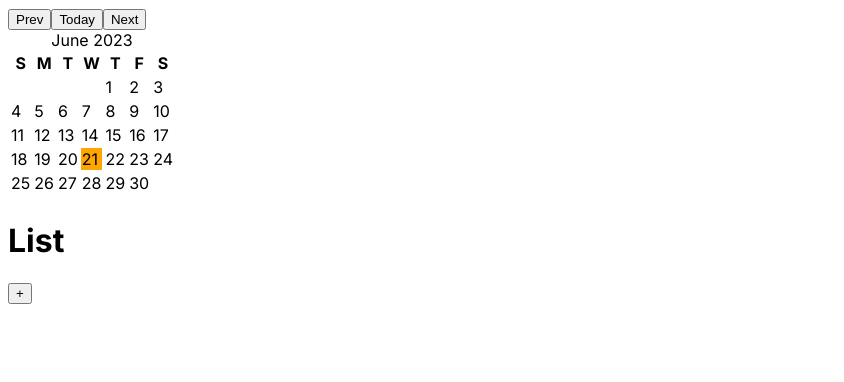
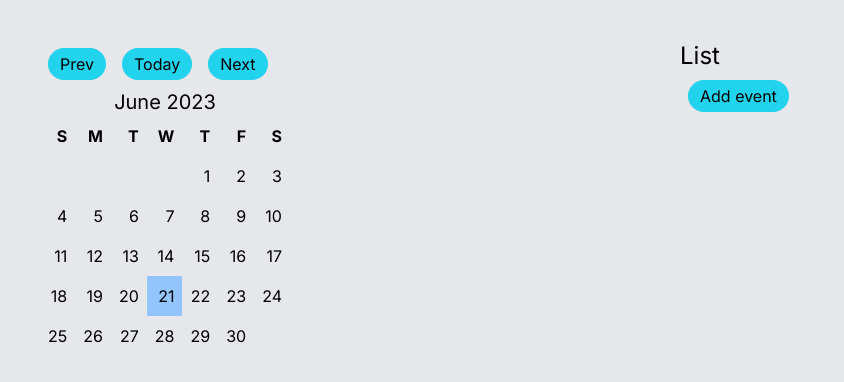
Before and after one commit to snkdrel/calendar-next, a Next.js app: page / in a window 1280 px wide. Shown: the top 382 px of the page, without its empty margins (0-844 px from the left). Built offline with nearby package versions, Linux system fonts and the light colour scheme.

Commit message:
Add style

```diff
--- a/app/globals.css
+++ b/app/globals.css
@@ -1,7 +1,51 @@
+@tailwind base;
+@tailwind component;
+@tailwind utilities;
+
+body {
+    @apply bg-gray-200;
+}
+
+button {
+    @apply rounded-full bg-cyan-400 px-3 py-1 m-2 place-content-center hover:bg-cyan-300 active:bg-cyan-500;
+}
+
+th, td {
+    @apply text-right p-2;
+}
+
+.otherDay {
+    @apply hover:bg-gray-300;
+}
+
+h1 {
+    @apply text-2xl;
+}
+
 .today {
-    background-color: grey;
+    @apply bg-blue-400;
 }
 
 .selected {
-    background-color: orange;
+    @apply bg-blue-300;
 }
+
+dialog {
+    @apply open:w-1/2 border-2 border-black bg-gray-100 text-lg;
+}
+
+legend {
+    @apply text-xl font-semibold;
+}
+
+form {
+    @apply flex flex-col;
+}
+
+label {
+    @apply m-1;
+}
+
+input {
+    @apply m-1 bg-gray-200 ml-2;
+}
--- a/app/page.js
+++ b/app/page.js
@@ -12,7 +12,7 @@ export default function Home() {
   }
 
   return (
-    <main>
+    <main className='w-full flex'>
       <CalendarController onClickCell={handleClickOnCell} selectedDay={selectedDay}/>
       <ListController selectedDay={selectedDay}/>
     </main>
--- a/components/Calendar.js
+++ b/components/Calendar.js
@@ -6,8 +6,8 @@ export default function Calendar({firstOfMonth, daysOnFirstWeek, lastDay, today,
                     'July', 'August', 'September', 'October', 'November', 'December'];
 
     return (
-        <table>
-            <caption>{ months[firstOfMonth.getMonth()] + ' ' + firstOfMonth.getFullYear()}</caption>
+        <table className='table-auto'>
+            <caption className='text-xl'>{ months[firstOfMonth.getMonth()] + ' ' + firstOfMonth.getFullYear()}</caption>
             <thead>
             <tr>
                 <th>S</th>
--- a/components/CalendarController.js
+++ b/components/CalendarController.js
@@ -55,7 +55,7 @@ export default function CalendarController({ onClickCell, selectedDay }) {
     }
 
     return (
-        <div>
+        <div className="w-1/2 m-10">
             <button onClick={handlePrevClick}>Prev</button>
             <button onClick={handleTodayClick}>Today</button>
             <button onClick={handleNextClick}>Next</button>
--- a/components/Form.js
+++ b/components/Form.js
@@ -4,23 +4,30 @@ export default function Form({ onClickCancel, clickSubmit }) {
             <form onSubmit={clickSubmit}>
                 <legend>Add an event</legend>
 
-                <label htmlFor="name">Name: </label>
-                <input type="text" id="name" name="name"></input>
+                <label htmlFor="name">Name:
+                    <input type="text" id="name" name="name"></input>
+                </label>
 
-                <label htmlFor="description">Description: </label>
-                <input type="text" id="description" name="description"></input>
+                <label htmlFor="description">Description:
+                    <input type="text" id="description" name="description"></input>
+                </label>
 
-                <label htmlFor="start">Start: </label>
-                <input type="time" id="start" name="start"></input>
+                <label htmlFor="start">Start:
+                    <input type="time" id="start" name="start"></input>
+                </label>
 
-                <label htmlFor="end">End: </label>
-                <input type="time" id="end" name="end"></input>
+                <label htmlFor="end">End:
+                    <input type="time" id="end" name="end"></input>
+                </label>
 
-                <label htmlFor="location">Location: </label>
-                <input type="text" id="locacion" name="location"></input>
+                <label htmlFor="location">Location:
+                    <input type="text" id="locacion" name="location"></input>
+                </label>
 
-                <button type="button" onClick={onClickCancel}>Cancel</button>
-                <button type="submit">Accept</button>
+                <div className="flex place-content-center space-x-15">
+                    <button type="submit" className="rounded-full bg-cyan-400 px-3 py-1 m-2 place-content-center">Accept</button>
+                    <button type="button" onClick={onClickCancel} className="rounded-full bg-cyan-400 px-3 py-1 m-2 place-content-center">Cancel</button>
+                </div>
             </form>
         </dialog>
     );
--- a/components/ListController.js
+++ b/components/ListController.js
@@ -41,7 +41,7 @@ export default function ListController({ selectedDay }) {
   }
 
   return (
-      <div>
+      <div className='w-1/2 m-10'>
         <h1>List</h1>
         <ul>
           {
@@ -54,7 +54,7 @@ export default function ListController({ selectedDay }) {
                 }</li>)
           }
         </ul>
-      <button onClick={ () => setIsDialogOpened(true) }> + </button>
+        <button onClick={ () => setIsDialogOpened(true) }> Add event </button>
         {isDialogOpened ? <Form onClickCancel={handleClickCancel} clickSubmit={handleSubmit}/> : <></>}
       </div>
   );
```
Lines whose indentation alone changed are shown as unchanged.
